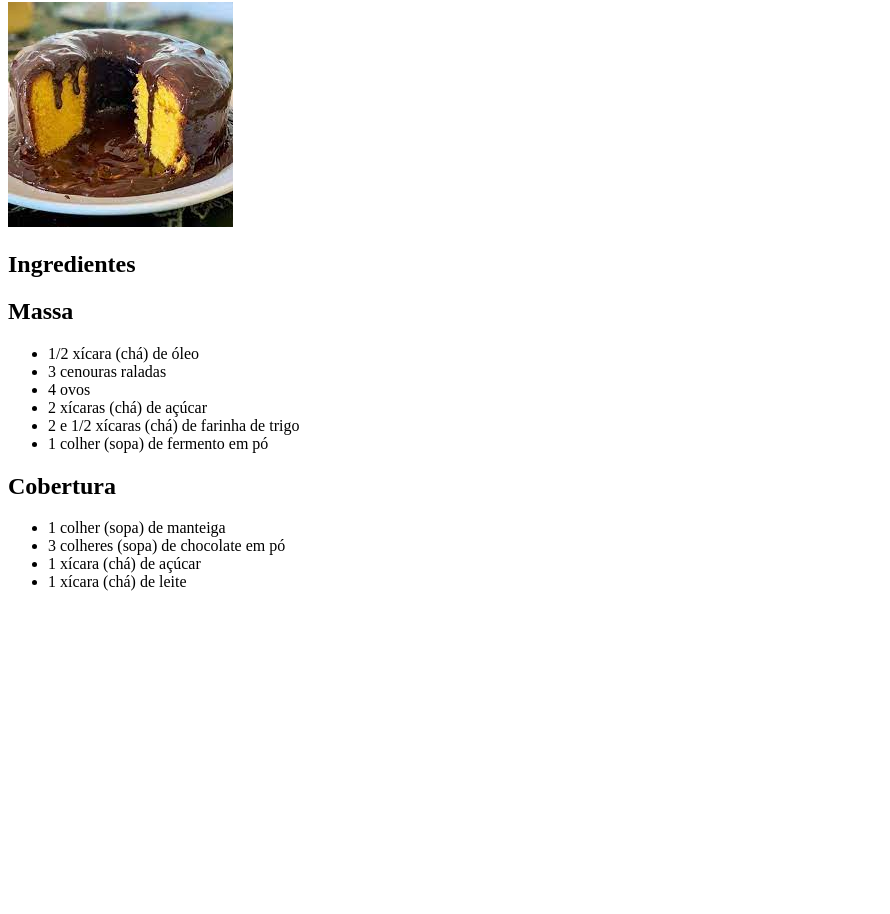
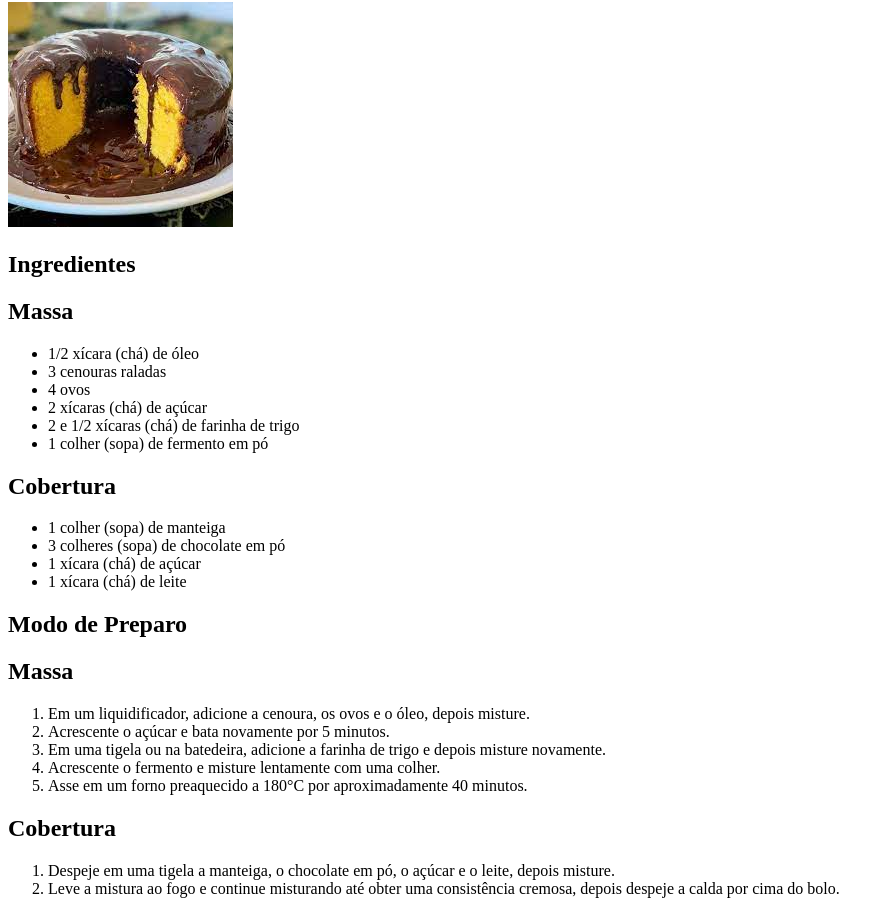
Before and after one commit to Vibaspe/odin-recipes, a plain HTML site: page carrot-cake.html in a window 1280 px wide. Shown: the part 78-992 px from the top of the page, without its empty margins (0-890 px from the left). Before the commit the page ends 800 px from the top, so only its background shows below. Drawn offline with Linux system fonts and the light colour scheme.

Commit message:
Add modo de preparo to carrot cake recipe

```diff
--- a/carrot-cake.html
+++ b/carrot-cake.html
@@ -27,5 +27,22 @@
             <li>1 xícara (chá) de açúcar</li>
             <li>1 xícara (chá) de leite</li>
         </ul></p>
+
+        <p><h2>Modo de Preparo</h2></p>
+        <p><h2>Massa</h2></p>
+        <p><ol>
+            <li>Em um liquidificador, adicione a cenoura, os ovos e o óleo, depois misture.</li>
+            <li>Acrescente o açúcar e bata novamente por 5 minutos.</li>
+            <li>Em uma tigela ou na batedeira, adicione a farinha de trigo e depois misture novamente.</li>
+            <li>Acrescente o fermento e misture lentamente com uma colher.</li>
+            <li>Asse em um forno preaquecido a 180°C por aproximadamente 40 minutos.</li>
+        </ol></p>
+
+        <p><h2>Cobertura</h2></p>
+        <p><ol>
+            <li>Despeje em uma tigela a manteiga, o chocolate em pó, o açúcar e o leite, depois misture.</li>
+            <li>Leve a mistura ao fogo e continue misturando até obter uma consistência cremosa, depois despeje a calda por cima do bolo.</li>
+        </ol></p>
+
 </body>
 </html>
```
